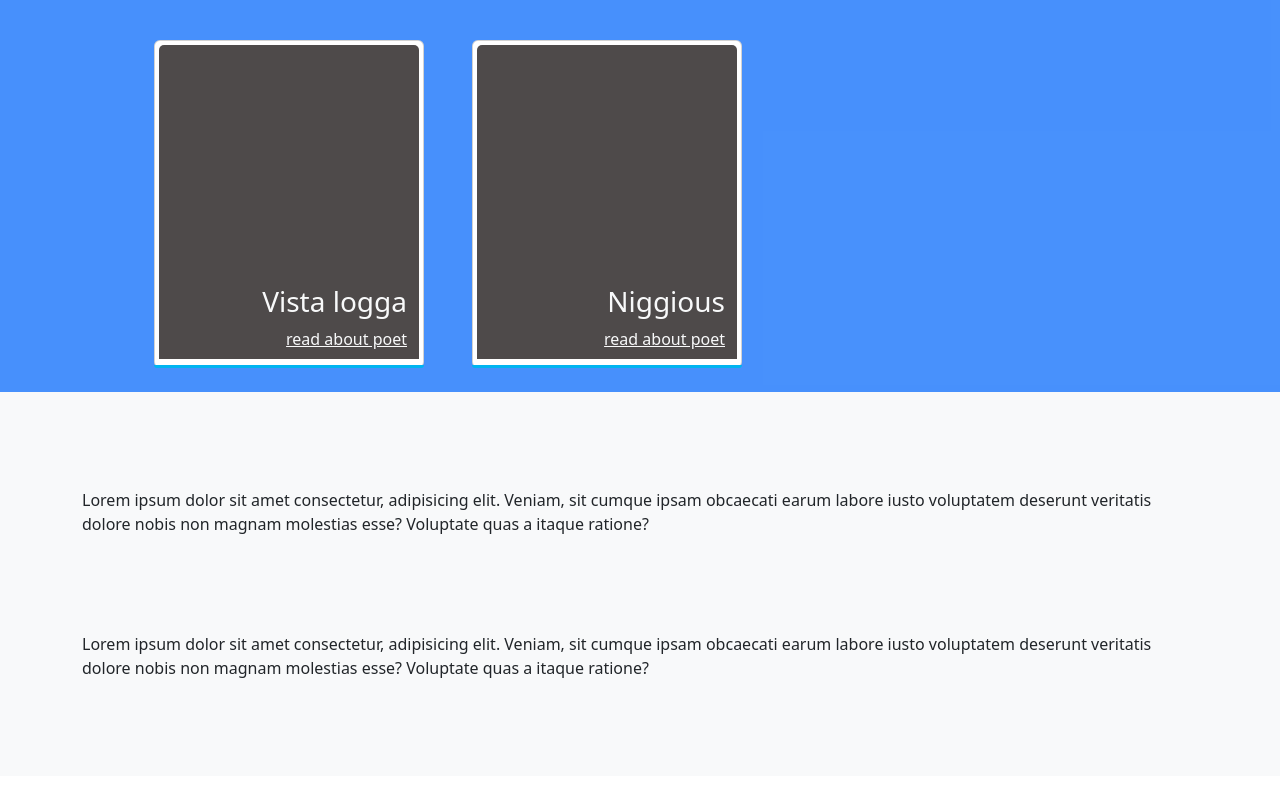
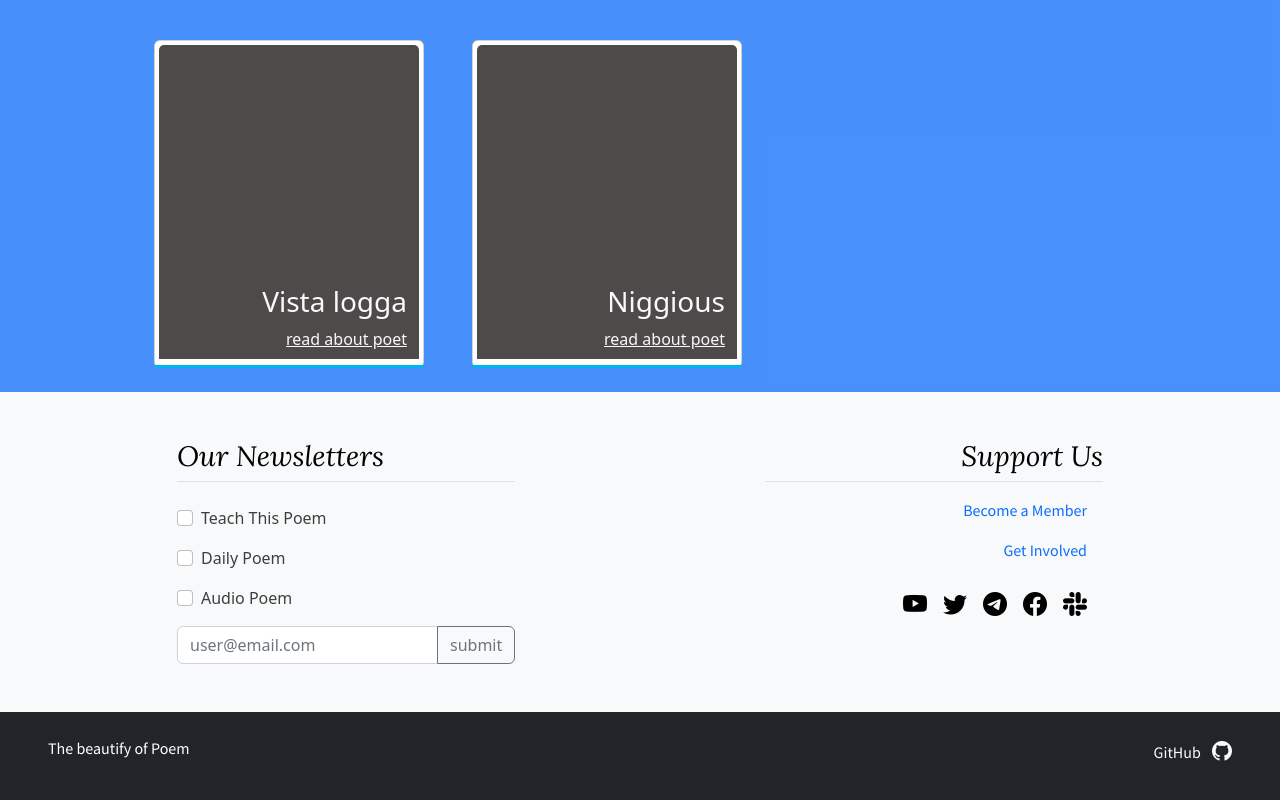
Before and after one commit to mulfranck/poetlines, a React (Create React App) app: page / in a window 1280 px wide. Shown: the part 2156-2956 px from the top of the page. Before the commit the page ends 2932 px from the top, so only its background shows below. Built offline with nearby package versions, Linux system fonts and the light colour scheme.

Commit message:
add footer

```diff
--- a/src/App.js
+++ b/src/App.js
@@ -1,3 +1,4 @@
+import Footer from "./components/Footer";
 import Header from "./components/Header";
 import Hero from "./components/Hero";
 import PoemList from "./components/PoemList";
@@ -14,24 +15,7 @@ function App() {
       <PoemList />
       <PoetList />
 
-      <section className="container">
-        <div className="row py-5"></div>
-      </section>
-      <section className="container">
-
-      Lorem ipsum dolor sit amet consectetur, adipisicing elit. Veniam, sit cumque ipsam obcaecati earum labore iusto voluptatem deserunt veritatis dolore nobis non magnam molestias esse? Voluptate quas a itaque ratione?
-      </section>
-      <section className="container">
-        <div className="row py-5"></div>
-      </section>
-      <section className="container"></section>
-      <section className="container">
-      Lorem ipsum dolor sit amet consectetur, adipisicing elit. Veniam, sit cumque ipsam obcaecati earum labore iusto voluptatem deserunt veritatis dolore nobis non magnam molestias esse? Voluptate quas a itaque ratione?
-      </section>
-      <section className="container">
-        <div className="row py-5"></div>
-      </section>
-      <section className="container"></section>
+      <Footer />
     </div>
   );
 }
--- /dev/null
+++ b/src/components/Footer.js
@@ -0,0 +1,83 @@
+const Footer = props => {
+
+  return (
+    <section className="text-bg-light container-fluid">
+      <footer className="">
+        <div className="just-some-space py-4"></div>
+        <section className="container">
+
+        <section className="row" id="contact">
+          <article className="col-md-5 offset-md-1">
+            <header className="d-flex">
+              <h3 className="h3 fst-italic border-bottom pb-2 w-75">
+                Our Newsletters
+              </h3>
+            </header>
+            <form className="main">
+              <div className="form-check mt-3">
+                <input className="form-check-input" type="checkbox" value="" id="teach-id" required aria-required/>
+                  <label className="form-check-label font-sans opacity-75" for="teach-it">
+                    Teach This Poem
+                  </label>
+              </div>
+              <div className="form-check my-3">
+                <input className="form-check-input" type="checkbox" value="" id="daily-poem" required aria-required/>
+                  <label className="form-check-label font-sans opacity-75" for="daily-poem">
+                    Daily Poem
+                  </label>
+              </div>
+              <div className="form-check">
+                <input className="form-check-input" type="checkbox" value="" id="audio-poem" required aria-required/>
+                  <label className="form-check-label font-sans opacity-75" for="audio-poem">
+                    Audio Poem
+                  </label>
+              </div>
+              <div className="input-group w-75 h-25 mt-3">
+                <input type="email" class="form-control" placeholder="user@email.com" aria-label="Your email" aria-describedby="button-addon2"/>
+                  <button className="btn btn-outline-secondary" type="submit" id="button-addon2">submit</button>
+              </div>
+            </form>
+          </article>
+          <article className="col-md-5">
+            <header className="d-flex justify-content-end">
+              <h3 className="h3 fst-italic border-bottom pb-2 w-75 text-end">
+                Support Us
+              </h3>
+            </header>
+            <nav className="nav flex-column align-content-end text-sans text-end mb-3">
+              <a className="nav-link active"href="/member">Become a Member</a>
+              <a className="nav-link" href="/invelved">Get Involved</a>
+            </nav>
+            <div className="social d-flex fs-4 justify-content-end me-3">
+              <span className="bi bi-youtube"></span>
+              <span className="bi bi-twitter mx-3 "></span>
+              <span className="bi bi-telegram"></span>
+              <span className="bi bi-facebook mx-3"></span>
+              <span className="bi bi-slack"></span>
+            </div>
+          </article>
+        </section>
+        </section>
+        <div className="just-some-space py-4"></div>
+        <section className="container-fluid p-0">
+
+        <section className="row text-bg-dark" id="footer">
+          <section className="container px-5">
+            <div className="row justify-content-between">
+
+          <div className="col py-4 text-sans">
+            <p>The beautify of Poem</p>
+          </div>
+          <div className="col text-end py-4">
+              <a className="link-light text-decoration-none text-sans" href="github.com/mulfranck/poetlines">GitHub <span className="bi bi-github fs-5 ms-2 text-light"></span></a>
+          </div>
+            </div>
+          </section>
+        </section>
+        </section>
+      </footer>
+    </section>
+  )
+}
+
+export default Footer;
```
